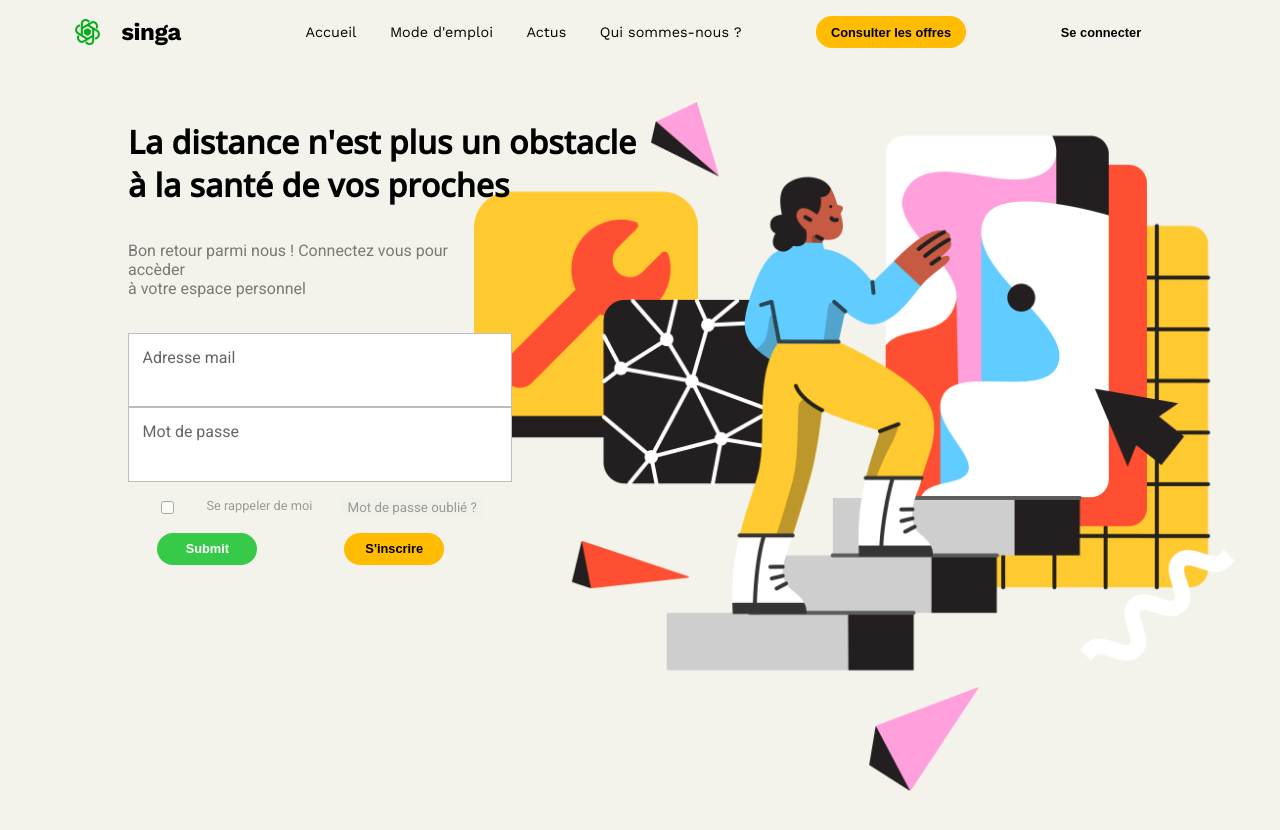
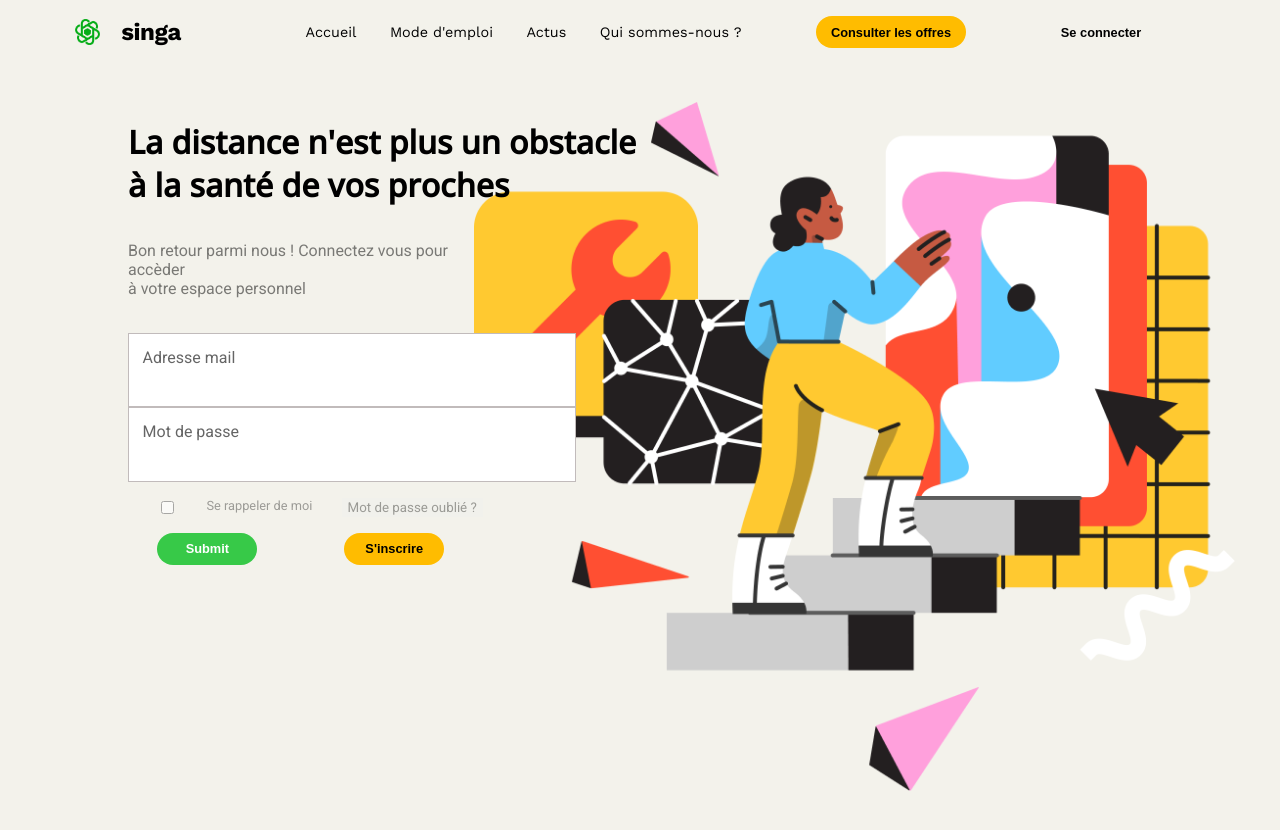
Before and after one commit to WildCodeSchool/paris-0921-project3-my-singa-assurance, a React (Vite) app: page /login in a window 1280 px wide. Shown: the top 830 px of the page. Built offline with nearby package versions, Linux system fonts and the light colour scheme.

Commit message:
OK final CSS for LoginPage

```diff
--- a/src/pages/style/LoginPage.module.scss
+++ b/src/pages/style/LoginPage.module.scss
@@ -82,7 +82,7 @@
   background-color: white;
   padding: 1vh;
   cursor: pointer;
-  width: 30vw;
+  width: 35vw;
 }
 
 .backgroundImageLogin {
```
